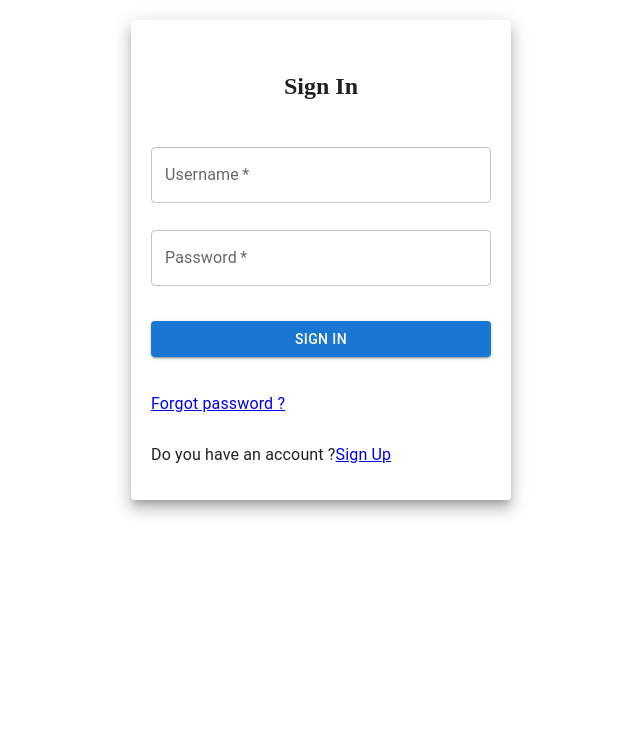
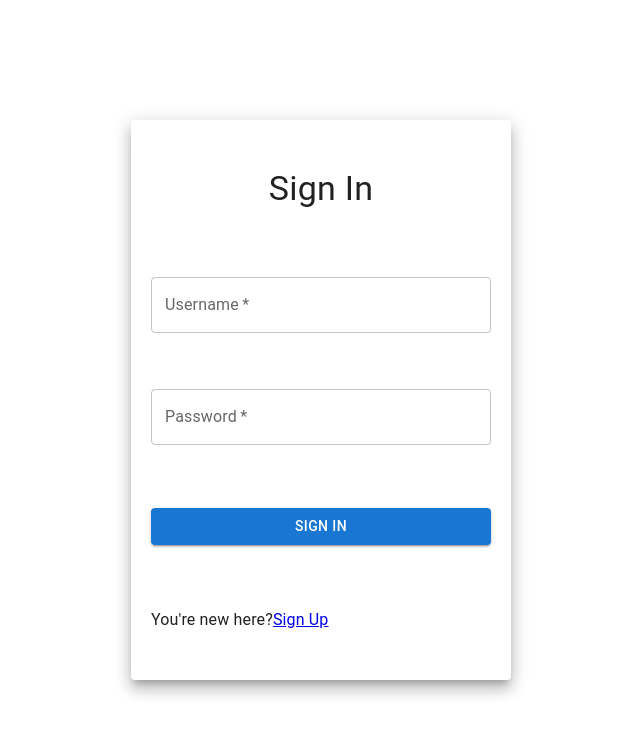
Before and after one commit to educata-team/educata-lms, a React (Create React App) app in the folder frontend/: page /sign-in in a window 1280 px wide. Shown: the top 734 px of the page, without its empty margins (319-959 px from the left). Built offline with nearby package versions, Linux system fonts and the light colour scheme; no server answers.

Commit message:
frontend: + finished auth

```diff
--- a/frontend/package.json
+++ b/frontend/package.json
@@ -1,6 +1,7 @@
 {
   "name": "frontend",
   "version": "0.1.0",
+  "proxy": "http://localhost:8000",
   "private": true,
   "scripts": {
     "start": "react-scripts start",
--- a/frontend/src/common/types/auth/sign-up-request-dto.type.ts
+++ b/frontend/src/common/types/auth/sign-up-request-dto.type.ts
@@ -2,6 +2,7 @@ export type SignUpRequestDto = {
   email: string;
   username: string;
   password: string;
-  firstName: string;
-  lastName: string;
+  first_name: string;
+  last_name: string;
+  role: string;
 };
--- a/frontend/src/components/app/app.tsx
+++ b/frontend/src/components/app/app.tsx
@@ -1,6 +1,5 @@
-import { AppRoute, IconColor, IconName } from 'common/enums/enums';
+import { AppRoute } from 'common/enums/enums';
 import { FC } from 'common/types/types';
-import { Icon } from 'components/common/icon/icon';
 import { Route, Routes } from 'react-router-dom';
 import { ScrollToTop } from './scroll-to-top';
 
--- a/frontend/src/components/pages/auth/auth.tsx
+++ b/frontend/src/components/pages/auth/auth.tsx
@@ -1,41 +1,48 @@
 import { Button, Grid, Paper, TextField, Typography } from '@mui/material';
 import { FC } from 'common/types/types';
-import React, { useState } from 'react';
-import { Link } from 'react-router-dom';
+import { useAppDispatch } from 'hooks/hooks';
+import { useForm } from 'react-hook-form';
+import { Link, useNavigate } from 'react-router-dom';
+import { authActions } from 'store/actions';
 import { AppRoute } from '../../../common/enums/enums';
+import { FormValues } from './common/form-values';
 
-export const Auth:FC = () => {
-  const [login, setLogin] = useState<string>();
-  const [password, setPassword] = useState<string>();
+import styles from './styles.module.scss';
 
-  const submitClick = async () : Promise<any> => {
-    fetch('http://localhost:8000/api/v1/users/login/', {
-      method: 'POST',
-      body: JSON.stringify({ username: login, password: password }),
-    }).then();
-  };
+export const Auth: FC = () => {
+  const { register, handleSubmit } = useForm<FormValues>({
+    criteriaMode: 'all',
+    reValidateMode: 'onChange',
+    mode: 'onChange',
+  });
+  const dispatch = useAppDispatch();
+  const navigate = useNavigate();
 
   return (
+    <div className={styles['form-wrapper']}>
+      <form onSubmit={handleSubmit(async (data) => {
+        await dispatch(authActions.signIn(data))
+          .unwrap()
+          .then(() => navigate(AppRoute.ROOT));
+      })}>
         <Grid>
-        <Paper elevation={10} style = { { padding :20,height: '60vh',width:380, margin:'20px auto', display: 'flex', flexDirection: 'column', justifyContent: 'space-around' } }>
-          <Grid style={ { textAlign: 'center' } }>
-            <h2>Sign In</h2>
+          <Paper elevation={10} style={{ padding: 20, height: '70vh', width: 380, margin: '20px auto', display: 'flex', flexDirection: 'column', justifyContent: 'space-around' }}>
+            <Grid style={{ textAlign: 'center' }}>
+              <Typography variant="h4" gutterBottom>Sign In</Typography>
             </Grid>
-          <TextField label="Username" placeholder="Enter login"  required onChange={(event: React.ChangeEvent<HTMLInputElement>):void => {setLogin(event.target.value);}}/>
-          <TextField label="Password" placeholder="Enter password" type="password"  required onChange={(event: React.ChangeEvent<HTMLInputElement>):void => {setPassword(event.target.value);}}/>
-
-          <Button type="submit" variant="contained" style={ { margin:'8px 0' } }  onClick={submitClick}>Sign in</Button>
-          <Typography >
-            <Link to={AppRoute.ROOT}>
-              Forgot password ?
-            </Link>
-          </Typography>
-          <Typography > Do you have an account ?
+            <TextField label="Username" placeholder="Enter username" type="text" required {...register('username')} />
+            <TextField label="Password" placeholder="Enter password" type="text" required {...register('password')} />
+            <Button type="submit" variant="contained" style={{ margin: '8px 0' }} >Sign in</Button>
+            <Typography>
+              You're new here?
               <Link to={AppRoute.SIGN_UP} >
                 Sign Up
               </Link>
             </Typography>
           </Paper>
         </Grid>
+
+      </form>
+    </div>
   );
 };
--- a/frontend/src/components/pages/auth/components/first-page.tsx
+++ b/frontend/src/components/pages/auth/components/first-page.tsx
@@ -16,7 +16,7 @@ export const FirstPage: FC<Props> = ({
 }) => {
   return (
     <Grid>
-      <Paper elevation={10} style={{ padding: 20, height: '60vh', width: 380, margin: '20px auto', display: 'flex', flexDirection: 'column', justifyContent: 'space-around' }}>
+      <Paper elevation={10} style={{ padding: 20, height: '70vh', width: 380, margin: '20px auto', display: 'flex', flexDirection: 'column', justifyContent: 'space-around' }}>
         <Grid style={{ textAlign: 'center' }}>
           <Typography variant="h4" gutterBottom>Sign Up</Typography>
         </Grid>
@@ -27,7 +27,7 @@ export const FirstPage: FC<Props> = ({
           placeholder="Repeat password"
           type="password"
           required
-          {...register('passwordRepeat', {
+          {...register('password_repeat', {
             validate: (val: string): string | undefined => {
               if (watch('password') !== val) {
                 return 'The passwords do not match';
--- a/frontend/src/components/pages/auth/components/second-page.tsx
+++ b/frontend/src/components/pages/auth/components/second-page.tsx
@@ -1,6 +1,6 @@
 import { FC } from '../../../../common/types/react/fc.type';
 import { FormValues } from '../common/form-values';
-import { Button, Grid, Paper, TextField, Typography } from '@mui/material';
+import { Button, Grid, MenuItem, Paper, TextField, Typography } from '@mui/material';
 import { UseFormRegister } from 'react-hook-form';
 import { Stack } from '@mui/system';
 
@@ -16,17 +16,24 @@ export const SecondPage: FC<Props> = ({
 
   return (
     <Grid>
-      <Paper elevation={10} style={{ padding: 20, height: '60vh', width: 380, margin: '20px auto', display: 'flex', flexDirection: 'column', justifyContent: 'space-around' }}>
+      <Paper elevation={10} style={{ padding: 20, height: '70vh', width: 380, margin: '20px auto', display: 'flex', flexDirection: 'column', justifyContent: 'space-around' }}>
         <Grid style={{ textAlign: 'center' }}>
           <Typography variant="h4" gutterBottom>Sign Up</Typography>
         </Grid>
         <TextField label="Username" placeholder="Enter username" type="text" required {...register('username')} />
-        <TextField label="First name" placeholder="Enter first name" type="text" required {...register('firstName')} />
-        <TextField label="Last name" placeholder="Enter last name" type="text" required {...register('lastName')} />
+        <TextField label="First name" placeholder="Enter first name" type="text" required {...register('first_name')} />
+        <TextField label="Last name" placeholder="Enter last name" type="text" required {...register('last_name')} />
+        <Grid style={{ textAlign: 'center' }}>
+          <Typography variant="subtitle1">Account type:</Typography>
+        </Grid>
+        <TextField label="Select account type" select required defaultValue="user" {...register('role')}>
+          <MenuItem value="user">User</MenuItem>
+          <MenuItem value="lecturer">Lecturer</MenuItem>
+        </TextField>
 
-        <Stack >
-          <Button variant="outlined" style={{ margin: '8px 0' }} onClick={(): void => onPageSwitch(1)}>Back</Button>
-          <Button type="submit" variant="contained" style={{ margin: '8px 0' }} >Sign up</Button>
+        <Stack direction="row" style={{ width: '100%' }}>
+          <Button variant="outlined" style={{ margin: '8px 10px 0 0', width: '100%' }} onClick={(): void => onPageSwitch(1)}>Back</Button>
+          <Button type="submit" variant="contained" style={{ margin: '8px 0 0 10px', width: '100%' }} >Sign up</Button>
         </Stack>
       </Paper>
     </Grid>
--- a/frontend/src/components/pages/auth/registration.tsx
+++ b/frontend/src/components/pages/auth/registration.tsx
@@ -11,7 +11,11 @@ import { SecondPage } from './components/second-page';
 import styles from './styles.module.scss';
 
 export const Registration: FC = () => {
-  const { register, watch, handleSubmit } = useForm<FormValues>();
+  const { register, watch, handleSubmit } = useForm<FormValues>({
+    criteriaMode: 'all',
+    reValidateMode: 'onChange',
+    mode: 'onChange',
+  });
   const dispatch = useAppDispatch();
   const navigate = useNavigate();
 
@@ -24,8 +28,8 @@ export const Registration: FC = () => {
     <div className={styles['form-wrapper']}>
       <form onSubmit={handleSubmit(async (data) => {
         await dispatch(authActions.signUp(data))
-        .unwrap()
-        .then(() => navigate(AppRoute.SIGN_IN));
+          .unwrap()
+          .then(() => navigate(AppRoute.SIGN_IN));
       })}>
         {page === 1 && <FirstPage onPageSwitch={handlePageSwitch} register={register} watch={watch} />}
         {page === 2 && <SecondPage onPageSwitch={handlePageSwitch} register={register} />}
--- a/frontend/src/services/auth-api/auth-api.service.ts
+++ b/frontend/src/services/auth-api/auth-api.service.ts
@@ -25,7 +25,7 @@ class AuthApi {
 
   public signUp(payload: SignUpRequestDto): Promise<SignUpResponseDto> {
     return this.#http.load({
-      url: `${this.#apiPrefix}${ApiPath.USERS}${UsersApiPath.SIGN_UP}`,
+      url: `${this.#apiPrefix}${ApiPath.USERS}${UsersApiPath.SIGN_UP}/`,
       options: {
         method: HttpMethod.POST,
         contentType: ContentType.JSON,
@@ -38,7 +38,7 @@ class AuthApi {
 
   public signIn(payload: SignInRequestDto): Promise<SignInResponseDto> {
     return this.#http.load({
-      url: `${this.#apiPrefix}${ApiPath.USERS}${UsersApiPath.SIGN_IN}`,
+      url: `${this.#apiPrefix}${ApiPath.USERS}${UsersApiPath.SIGN_IN}/`,
       options: {
         method: HttpMethod.POST,
         contentType: ContentType.JSON,
@@ -51,7 +51,7 @@ class AuthApi {
 
   public refreshTokens(payload: RefreshTokenRequestDto): Promise<RefreshTokenResponseDto> {
     return this.#http.load({
-      url: `${this.#apiPrefix}${ApiPath.USERS}${UsersApiPath.REFRESH_TOKENS}`,
+      url: `${this.#apiPrefix}${ApiPath.USERS}${UsersApiPath.REFRESH_TOKENS}/`,
       options: {
         method: HttpMethod.POST,
         contentType: ContentType.JSON,
@@ -64,7 +64,7 @@ class AuthApi {
 
   public signOut(): Promise<void> {
     return this.#http.load({
-      url: `${this.#apiPrefix}${ApiPath.USERS}${UsersApiPath.SIGN_OUT}`,
+      url: `${this.#apiPrefix}${ApiPath.USERS}${UsersApiPath.SIGN_OUT}/`,
       options: {
         method: HttpMethod.POST,
       },
--- a/frontend/src/services/user-api/user-api.service.ts
+++ b/frontend/src/services/user-api/user-api.service.ts
@@ -18,7 +18,7 @@ class UserApi {
 
   public getUserById(userId: string): Promise<UserInfoResponseDto> {
     return this.#http.load({
-      url: `${this.#apiPrefix}${ApiPath.USERS}${UsersApiPath.USER}/${userId}`,
+      url: `${this.#apiPrefix}${ApiPath.USERS}${UsersApiPath.USER}/${userId}/`,
       options: {
         method: HttpMethod.GET,
       },
```
Also changed, not shown: frontend/src/components/pages/auth/common/form-values.ts (+4 -3 lines). Lines whose indentation alone changed are shown as unchanged.
